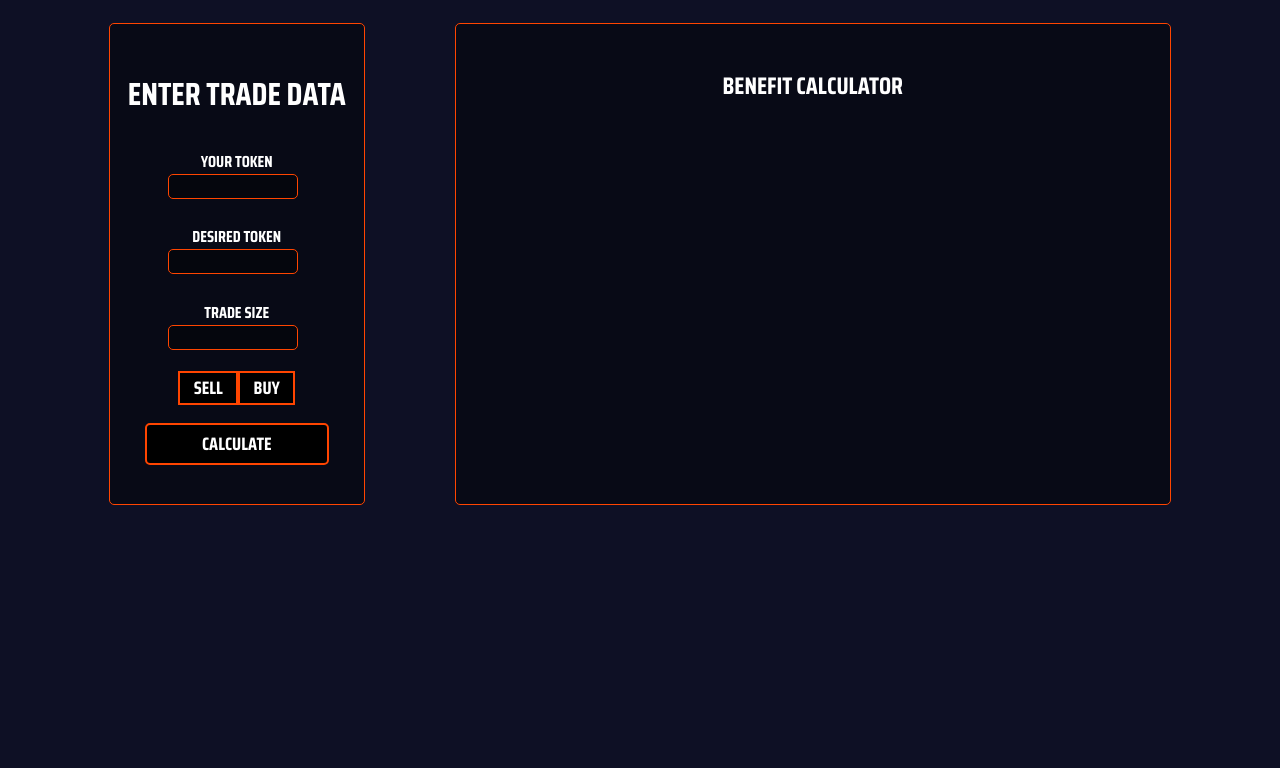
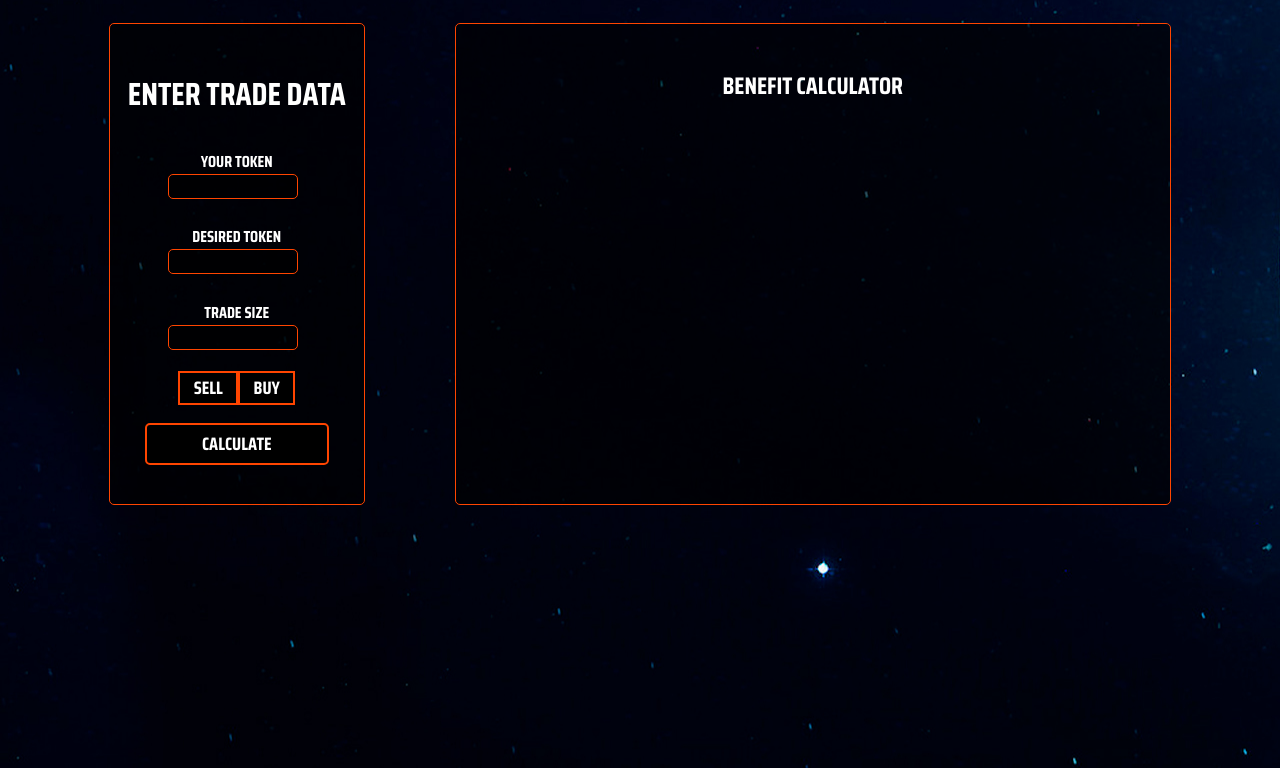
Before and after one commit to FadeeTm/TokenExchange, a Flask app: page / in a window 1280 px wide. Shown: the top 768 px of the page. Run offline with Flask 2, Linux system fonts and the light colour scheme.

Commit message:
ULTRA LAST FADEE

```diff
--- a/app/static/styles/style.css
+++ b/app/static/styles/style.css
@@ -1,7 +1,8 @@
 @import url('https://fonts.googleapis.com/css2?family=Saira+Condensed:wght@700&display=swap');
 
 body{
-    background-color: rgb(14, 16, 37);
+    /* background-color: rgb(14, 16, 37); */
+    background: url("background.jpg") center no-repeat;
     margin: 0%;
     width: inherit;
     height: inherit;
@@ -28,7 +29,7 @@ body{
     margin: 2% 1%;
     padding: 2% 1%;
     text-align: center;
-    background-color: rgba(0, 0, 0, 0.4);
+    background-color: rgba(0, 0, 0, 0.6);
     border: solid 1px orangered;
     border-radius: 5px;
 
@@ -64,7 +65,7 @@ input{
 
     background-color: silver;
     width: 90%;
-    background-color: rgba(0, 0, 0, 0.4);
+    background-color: rgba(0, 0, 0, 0.6);
     border: solid 1px orangered;
     border-radius: 5px;
     color: white;
--- a/exchange.py
+++ b/exchange.py
@@ -58,9 +58,9 @@ def merge_orderbooks(token1, token2):
 
 
 def main(token1, token2, quantity, status):
-    # aaa = [['BTC', 'USDT'], ['SUSHI', 'USDT'], ['ETH', 'BTC'], ['UNI', 'USDT']]
-    # for i in aaa:
-    #     merge_orderbooks(i[0], i[1])
+    aaa = [['BTC', 'USDT'], ['SUSHI', 'USDT'], ['ETH', 'BTC'], ['UNI', 'USDT']]
+    for i in aaa:
+        merge_orderbooks(i[0], i[1])
     quantity = float(quantity)
     pairs = json.load(open("pairs_valid.json", "r"))
     if [token1, token2] in pairs:
```
Also changed, not shown: app/static/styles/background.jpg (added).
